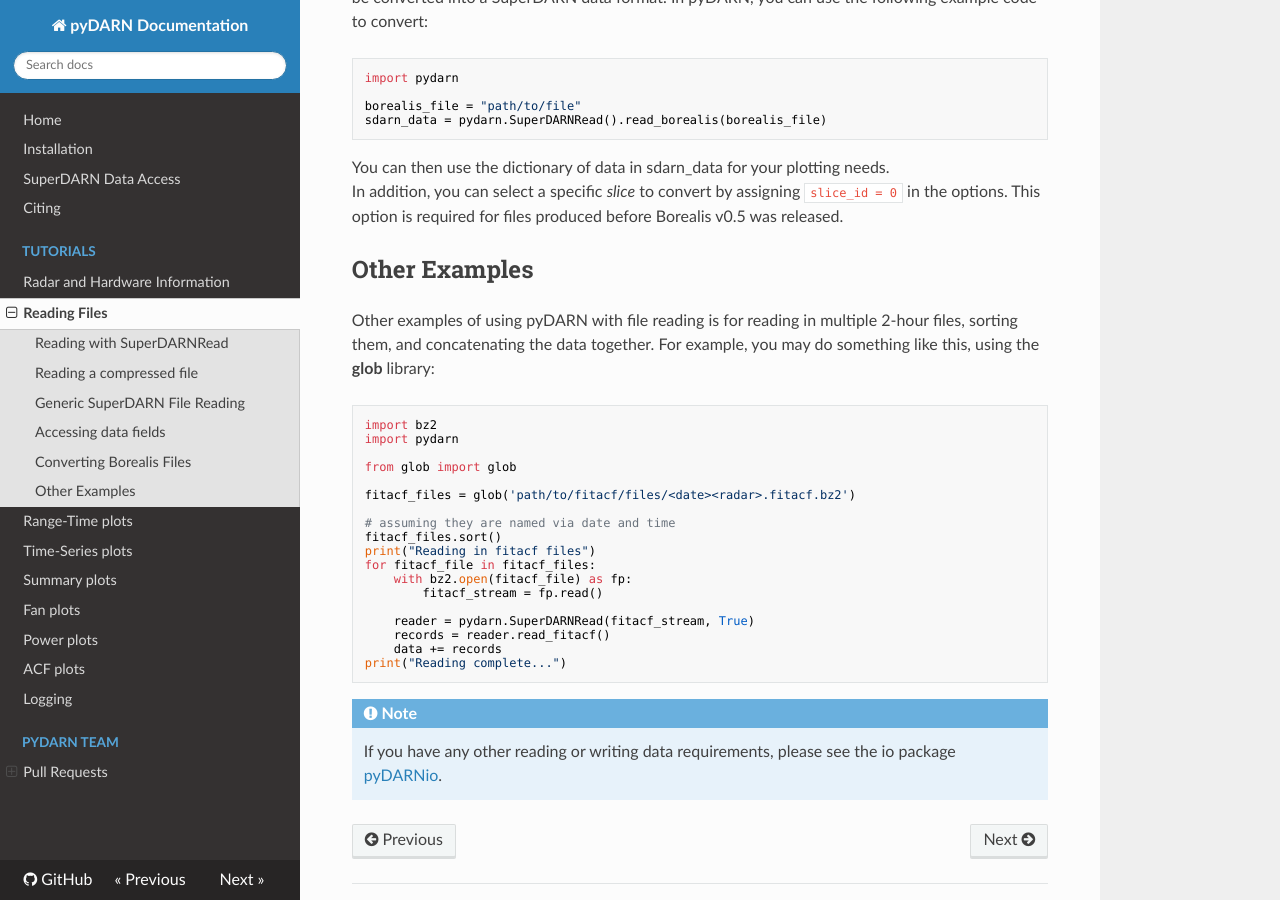
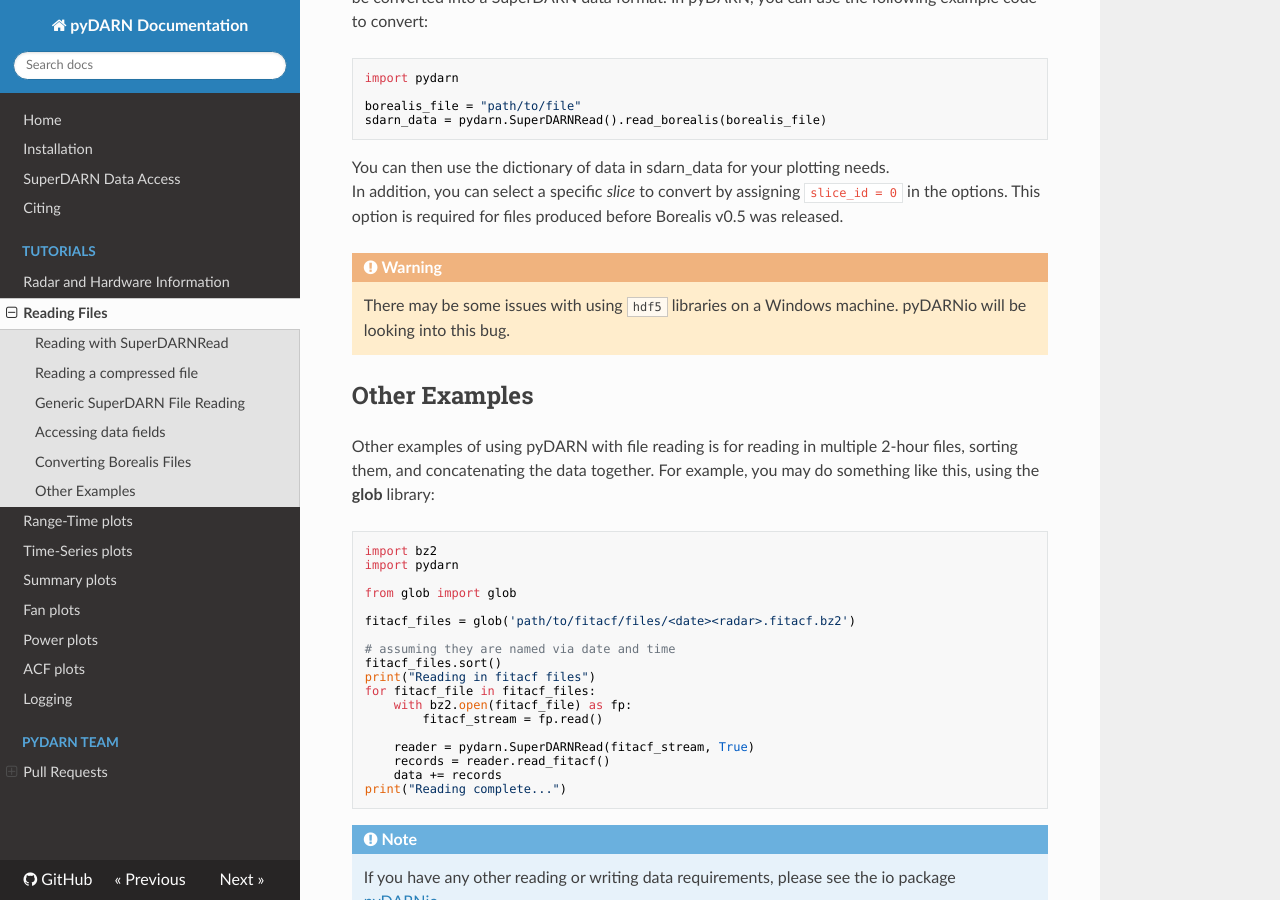
Before and after one commit to SuperDARN/pydarn, an MkDocs documentation site: the page built from docs/user/io.md, in a window 1280 px wide and 900 px high, scrolled down 1996 px. Built offline with MkDocs 1.6.1, drawn with Linux system fonts in a browser that asks for light colours; nearby versions of some CDN libraries.

Commit message:
updaing the io about a pydarnio bug

```diff
--- a/docs/user/io.md
+++ b/docs/user/io.md
@@ -100,6 +100,8 @@ sdarn_data = pydarn.SuperDARNRead().read_borealis(borealis_file)
 You can then use the dictionary of data in sdarn_data for your plotting needs.
 In addition, you can select a specific *slice* to convert by assigning `slice_id = 0` in the options. This option is required for files produced before Borealis v0.5 was released.
 
+!!! Warning
+    There may be some issues with using `hdf5` libraries on a Windows machine. pyDARNio will be looking into this bug.
 
 ## Other Examples
 
```
